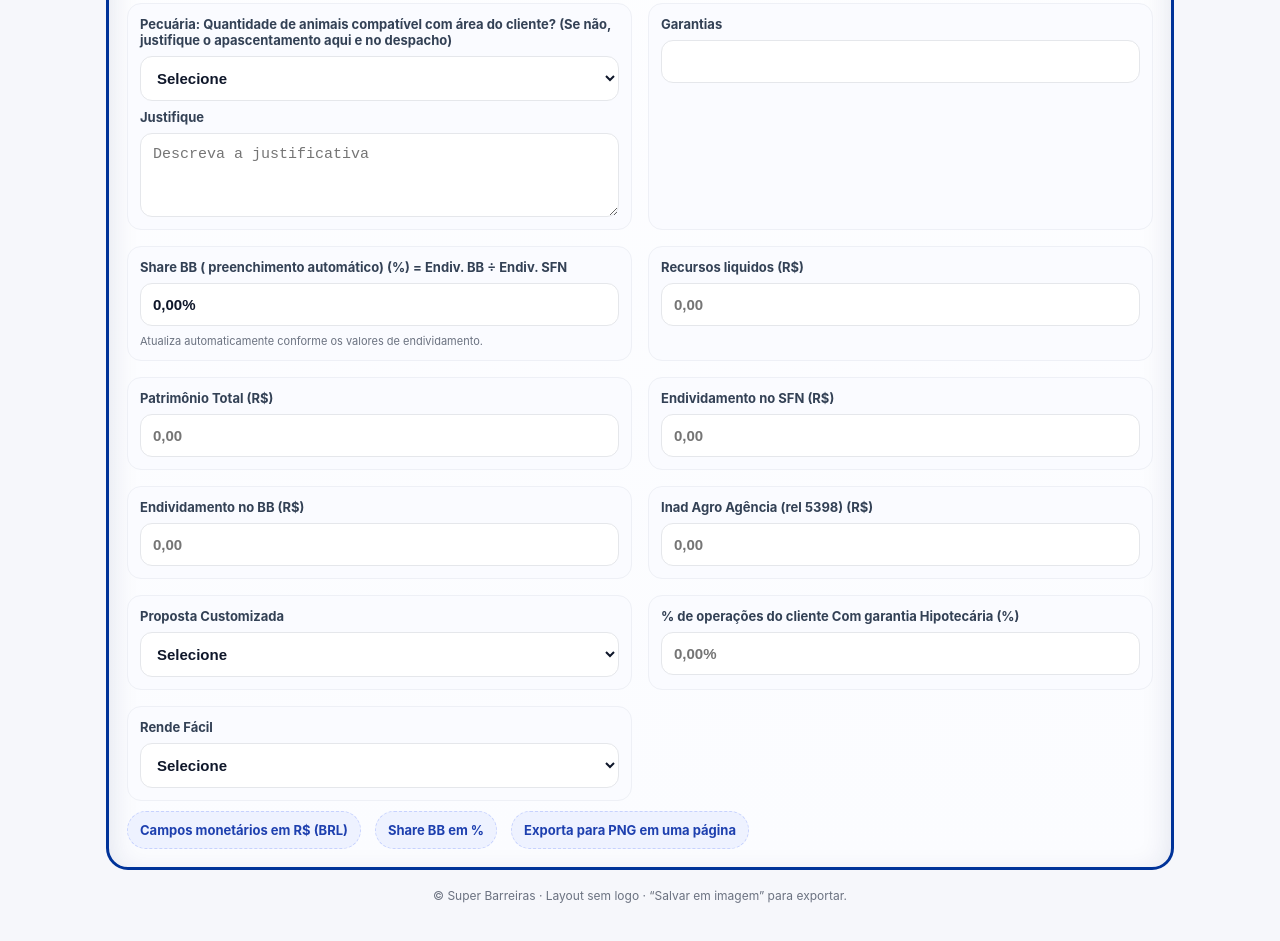
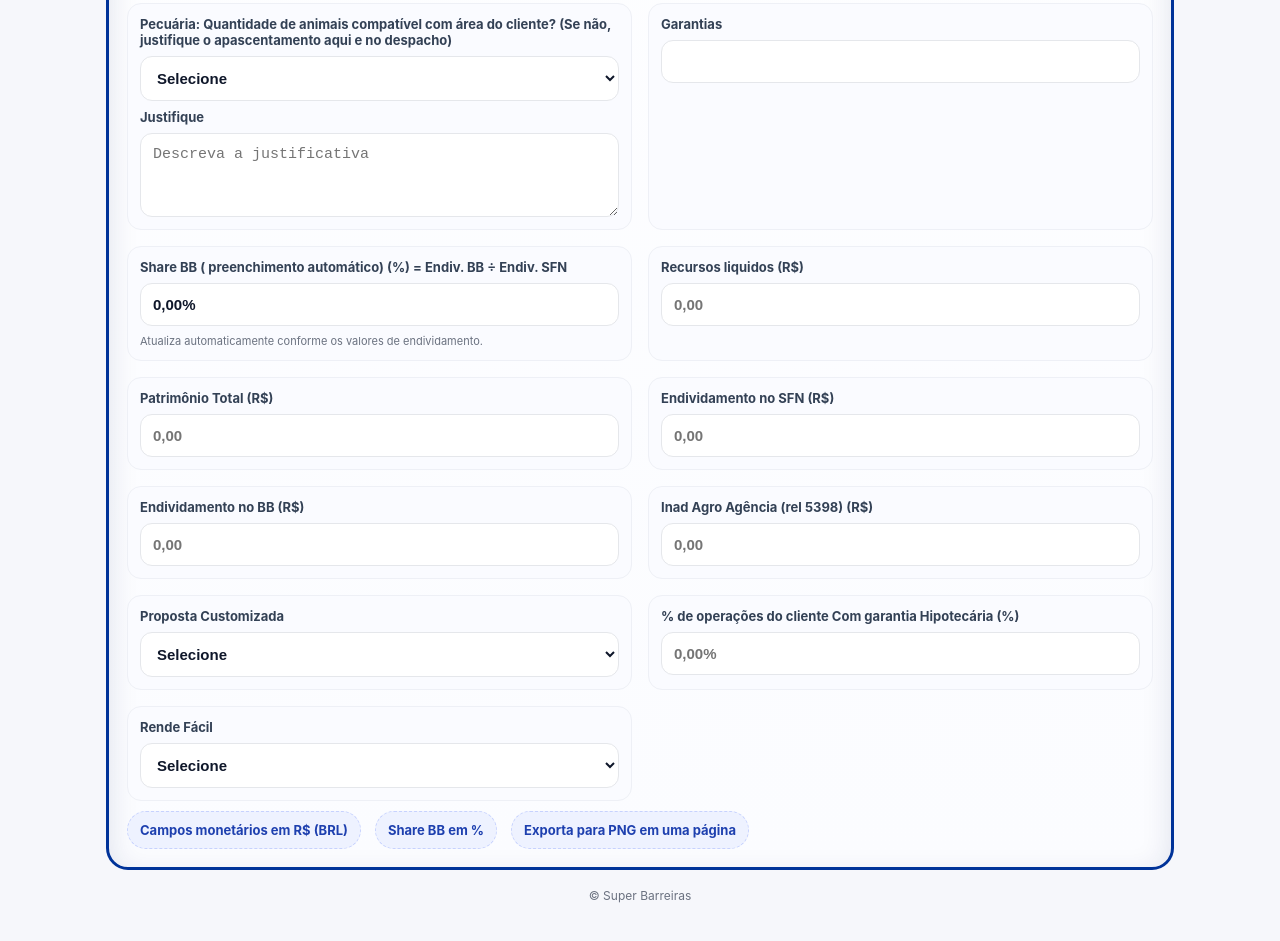
Before and after one commit to Ehmachado/analisedeoperacoessuper, a plain HTML site: page index.html in a window 1280 px wide. Shown: the part 1292-2233 px from the top of the page. Drawn offline with nearby package versions, Linux system fonts and the light colour scheme.

Commit message:
Update index.html

```diff
--- a/index.html
+++ b/index.html
@@ -277,7 +277,7 @@
       <div class="pill">Exporta para <strong>PNG</strong> em uma página</div>
     </div>
   </div>
-  <footer>© Super Barreiras · Layout sem logo · “Salvar em imagem” para exportar.</footer>
+  <footer>© Super Barreiras</footer>
 </div>
 
 <script src="https://cdn.jsdelivr.net/npm/html2canvas@1.4.1/dist/html2canvas.min.js" crossorigin="anonymous"></script>
```
